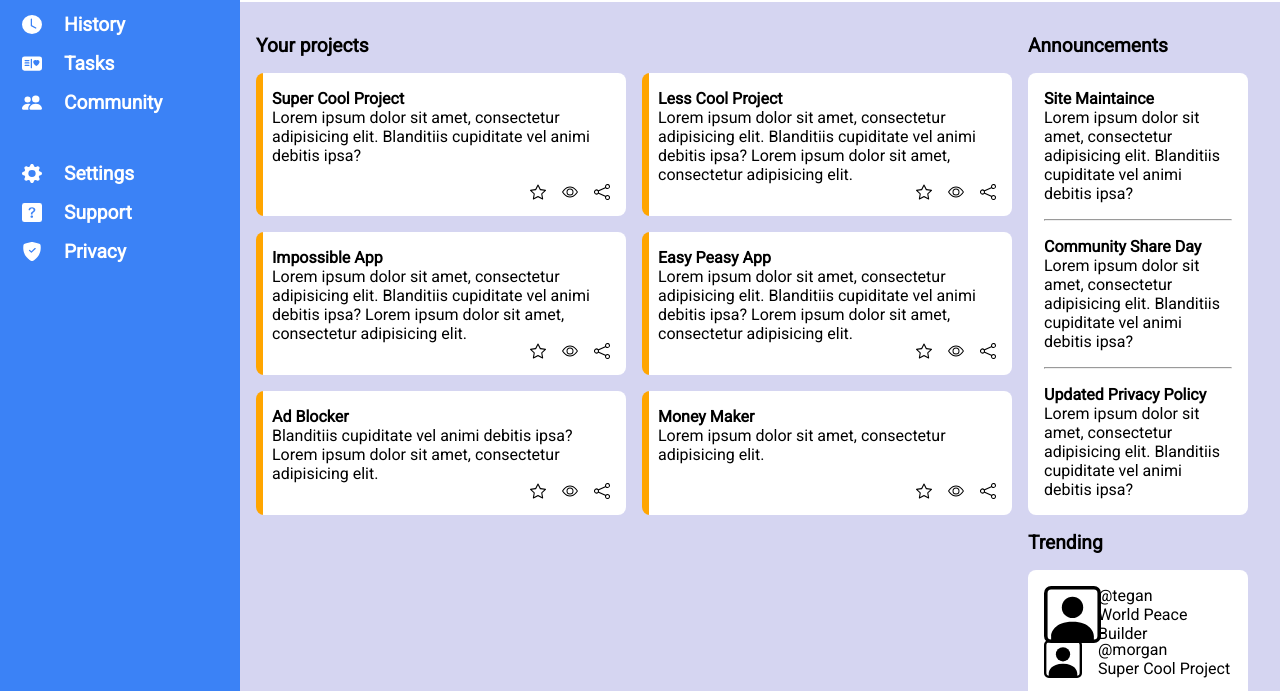
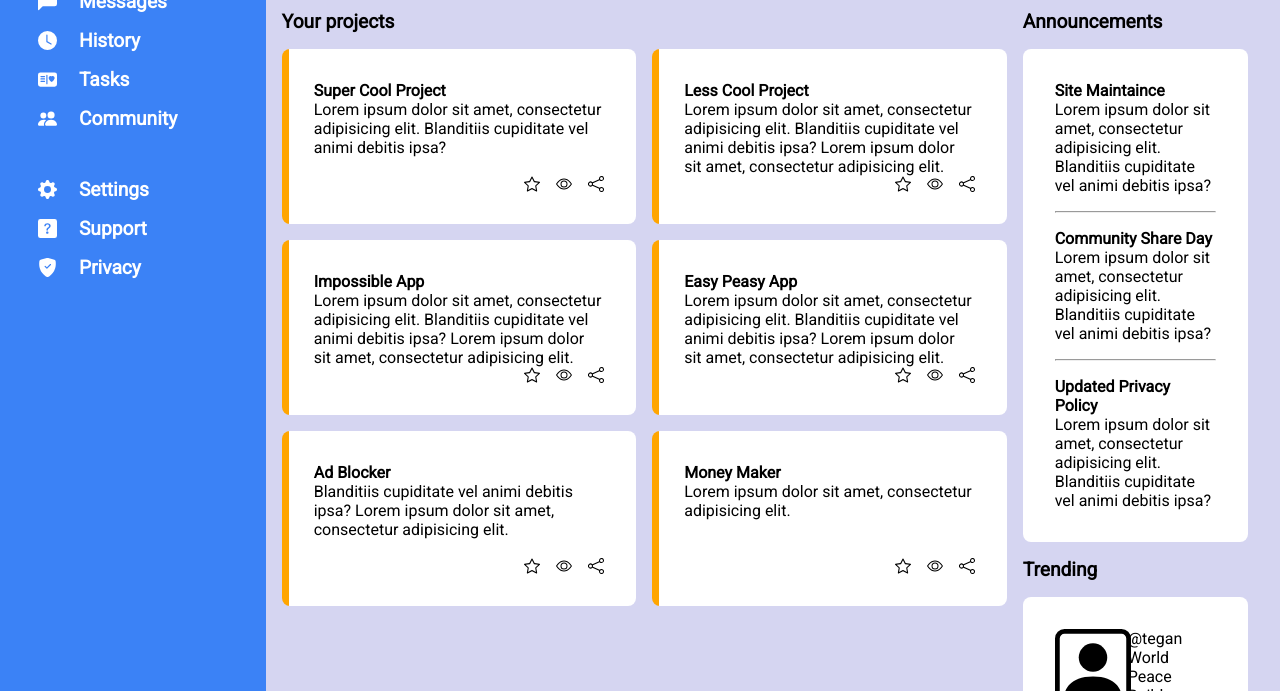
Before and after one commit to goran1010/Project-Admin-Dashboard, a plain HTML site: page index.html in a window 1280 px wide. Shown: the part 206-897 px from the top of the page. Drawn offline with Linux system fonts and the light colour scheme.

Commit message:
Change most grids to auto 1fr and fix auto-row to 1fr in article

```diff
--- a/styles.css
+++ b/styles.css
@@ -8,7 +8,7 @@
 body {
   font-family: "Roboto", Arial, sans-serif;
   display: grid;
-  grid-template-columns: 15em 1fr;
+  grid-template-columns: auto 1fr;
   min-height: 100vh;
 }
 
@@ -19,7 +19,7 @@ body {
   color: white;
   font-size: 1.2rem;
   align-content: start;
-  padding: 1rem;
+  padding: 2rem;
   gap: 3rem;
 }
 .sidebar-container {
@@ -53,7 +53,7 @@ body {
 }
 .content {
   display: grid;
-  grid-template-rows: 1fr 4fr;
+  grid-template-rows: auto 1fr;
 }
 
 .header {
@@ -147,12 +147,13 @@ button {
 .articles {
   display: grid;
   grid-template-columns: repeat(auto-fit, minmax(250px, 1fr));
+  grid-auto-rows: 1fr;
   gap: 1rem;
 }
 .article-item {
   background-color: white;
   border-radius: 8px;
-  padding: 1rem;
+  padding: 2rem;
   background: linear-gradient(
     to right,
     orange,
@@ -188,7 +189,7 @@ button {
 .announcement-item {
   background-color: white;
   border-radius: 8px;
-  padding: 1rem;
+  padding: 2rem;
   display: grid;
 
   gap: 1rem;
@@ -196,7 +197,7 @@ button {
 .trending-item {
   background-color: white;
   border-radius: 8px;
-  padding: 1rem;
+  padding: 2rem;
   display: grid;
   grid-auto-rows: 1fr;
   gap: 1rem;
```
